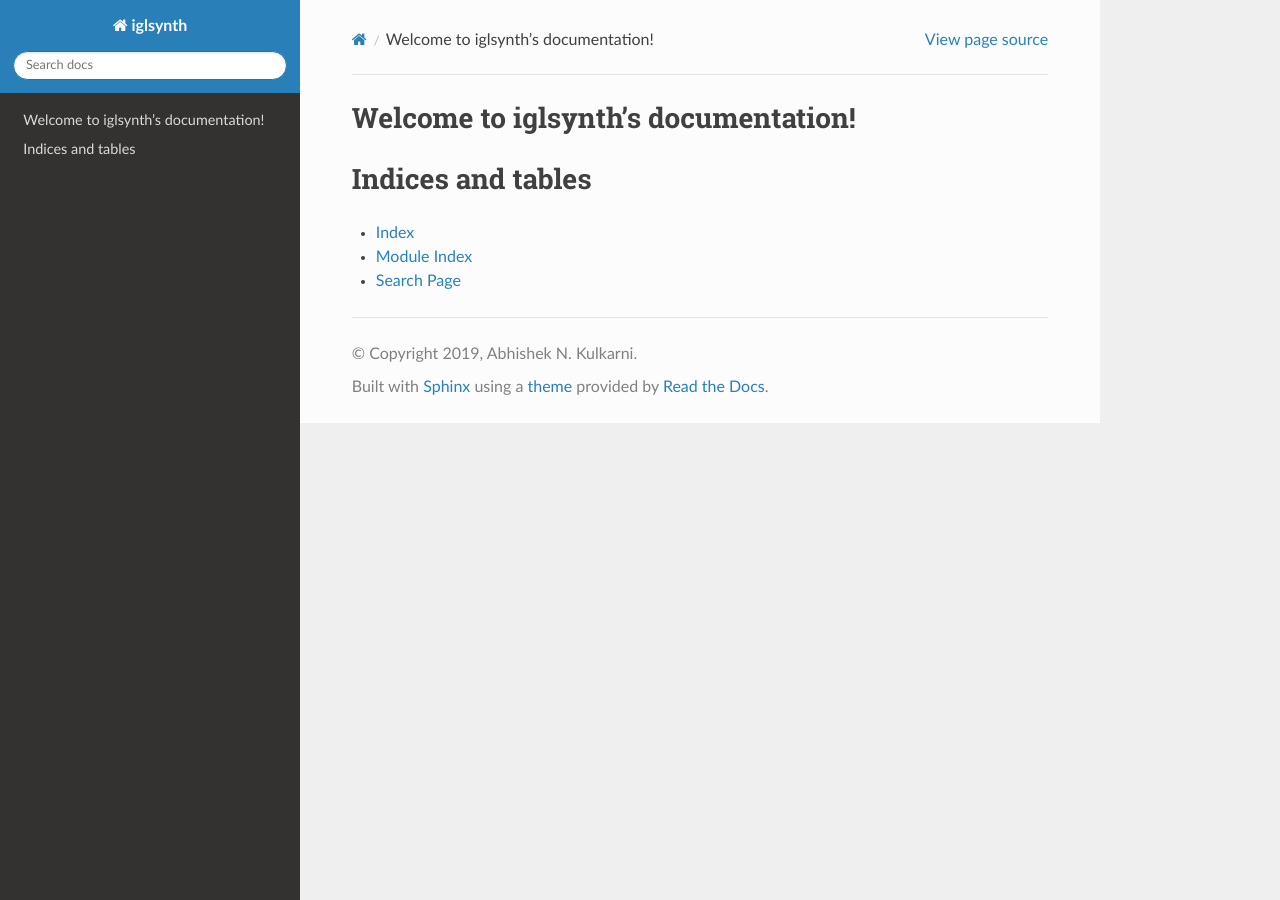
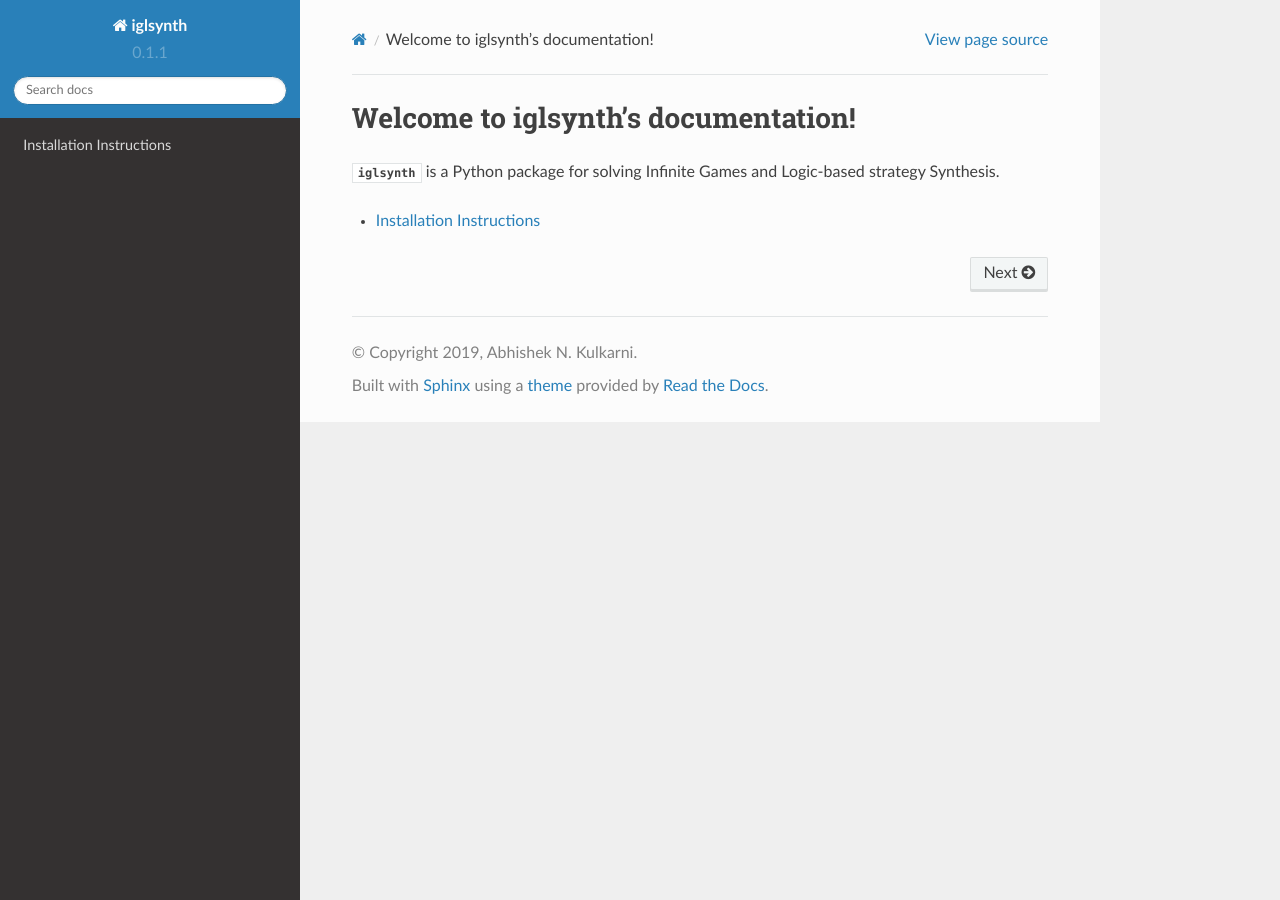
Before and after one commit to vvrs/iglsynth, a Sphinx documentation site: the page built from docs/source/index.rst, in a window 1280 px wide. Built offline with Sphinx 7.4.7 and the Read the Docs theme 2.0.0, drawn with Linux system fonts in a browser that asks for light colours; some of the changed lines change nothing that is shown.

Commit message:
Added doc: Installation Instructions

````diff
--- a/docs/source/conf.py
+++ b/docs/source/conf.py
@@ -12,9 +12,9 @@
 # add these directories to sys.path here. If the directory is relative to the
 # documentation root, use os.path.abspath to make it absolute, like shown here.
 #
-# import os
-# import sys
-# sys.path.insert(0, os.path.abspath('.'))
+import os
+import sys
+sys.path.insert(0, os.path.dirname(os.path.dirname(os.path.dirname(__file__))))
 
 
 # -- Project information -----------------------------------------------------
@@ -24,9 +24,9 @@
 author = 'Abhishek N. Kulkarni'
 
 # The short X.Y version
-version = ''
+version = '0.1.1'
 # The full version, including alpha/beta/rc tags
-release = '0.1.1'
+release = ''
 
 
 # -- General configuration ---------------------------------------------------
@@ -46,6 +46,7 @@
     'sphinx.ext.mathjax',
     'sphinx.ext.ifconfig',
     'sphinx.ext.viewcode',
+    'recommonmark'
 ]
 
 # Add any paths that contain templates here, relative to this directory.
@@ -54,8 +55,8 @@
 # The suffix(es) of source filenames.
 # You can specify multiple suffix as a list of string:
 #
-# source_suffix = ['.rst', '.md']
-source_suffix = '.rst'
+source_suffix = ['.rst', '.md']
+# source_suffix = '.rst'
 
 # The master toctree document.
 master_doc = 'index'
--- a/docs/source/index.rst
+++ b/docs/source/index.rst
@@ -1,20 +1,13 @@
-.. iglsynth documentation master file, created by
-   sphinx-quickstart on Thu Aug  1 20:03:45 2019.
-   You can adapt this file completely to your liking, but it should at least
-   contain the root `toctree` directive.
+Welcome to iglsynth's documentation!
+===========================================
 
-Welcome to iglsynth's documentation!
-====================================
 
-.. toctree::
-   :maxdepth: 2
-   :caption: Contents:
+:mod:`iglsynth` is a Python package for solving Infinite Games and Logic-based strategy Synthesis.
 
 
 
-Indices and tables
-==================
 
-* :ref:`genindex`
-* :ref:`modindex`
-* :ref:`search`
+.. toctree::
+    :maxdepth: 1
+
+    install
--- /dev/null
+++ b/docs/source/install.md
@@ -0,0 +1,156 @@
+# Installation Instructions
+
+The easiest way to install `iglsynth` is  using [Docker](https://www.docker.com/). The installation instructions for docker are available at these links: [Ubuntu](https://docs.docker.com/v17.09/engine/installation/linux/docker-ce/ubuntu/), [Mac](https://docs.docker.com/v17.09/docker-for-mac/install/) and [Windows](https://docs.docker.com/v17.09/docker-for-windows/install/). For users who do not want to use Docker, the installation instructions are given in section [Install from Source](http://localhost:63342/iglsynth/docs/build/install.html#install-from-source).
+
+
+
+We provide two docker images aimed at users and developers.
+
+* **For users:** The docker image has the latest version of `iglsynth` installed along with its dependencies. The docker image can be used as remote interpreter for Python.
+* **For developers:** The docker image only comes with dependencies installed. The developers must mount the repository while creating a docker container, and use docker image as remote interpreter for Python.
+
+
+
+The following instructions assume the Python IDE used is [JetBrains PyCharm Professional](https://www.jetbrains.com/pycharm/) which supports [Remote Interpreter using Docker](https://www.jetbrains.com/help/pycharm/using-docker-as-a-remote-interpreter.html).
+
+
+
+
+
+## Install using Docker: for Users
+
+Assuming PyCharm are already installed and docker service is running.
+
+1. Get the docker image - `abhibp1993/iglsynth:latest`
+
+   ```bash
+   docker pull abhibp1993/iglsynth
+   ```
+
+
+
+2. Configure PyCharm to use Python 3.7 from docker image as remote interpreter as follows.
+   * Create a new project / open a project: <ProjectName>.
+   * Go to `PyCharm --> File --> Settings`.
+   * In the left navigation menu go to `Build, Execution and Deployment --> Docker`.
+   * Click the `+` to add a new Docker server. Provide a name to server, and select `Unix Socket` for `Connect to Docker daemon with ` section.
+   * In the left navigation menu, go to `Project: <ProjectName> --> Project Interpreter` .
+   * Click on gear symbol next to `Project Interpreter` and select `Add`.
+   * In the pop-up window, select `Docker` from left navigation menu.
+   * Select the server you created and set `Image Name: abhibp1993/iglsynth` and `Python Project Interpreter: python3`
+   * Select `OK` to exit pop-up window, and then `Apply` and `OK` to exit settings.
+   * The PyCharm will take some time updating skeletons – and you are all set!
+
+
+
+
+
+## Install using Docker: for Developers
+
+Assuming PyCharm are already installed and docker service is running.
+
+1. Get the docker image - `abhibp1993/iglsynth:dev`
+
+   ```bash
+   docker pull abhibp1993/iglsynth:dev
+   ```
+
+
+
+2. Clone the repository from Github somewhere, say `/home/projects/iglsynth`
+
+   ```bash
+   git clone https://github.com/abhibp1993/iglsynth.git
+   ```
+
+    It is a patience demanding process! &nbsp;
+
+3. Open the project in PyCharm.
+
+   * Open PyCharm.
+
+   * Go to `File --> Open`, navigate to `/home/iglsynth`, and select `Open`.
+
+
+
+    &nbsp;
+
+4. Configure PyCharm to use Python 3.7 from docker image as remote interpreter as follows.
+
+   - Go to `PyCharm --> File --> Settings`.
+
+   - In the left navigation menu go to `Build, Execution and Deployment --> Docker`.
+
+   - Click the `+` to add a new Docker server. Provide a name to server, and select `Unix Socket` for `Connect to Docker daemon with ` section.
+
+   - In the left navigation menu, go to `Project: <ProjectName> --> Project Interpreter` .
+
+   - Click on gear symbol next to `Project Interpreter` and select `Add`.
+
+   - In the pop-up window, select `Docker` from left navigation menu.
+
+   - Select the server you created and set `Image Name: abhibp1993/iglsynth` and `Python Project Interpreter: python3`
+
+   - Select `OK` to exit pop-up window, and then `Apply` and `OK` to exit settings.
+
+   - The PyCharm will take some time updating skeletons – and you are all set!
+
+
+
+    &nbsp;
+
+5. At this moment, you should be able to run examples, tests using usual run/debug process `Run --> Run <filename>` or `Run --> Debug <filename>`.
+
+   * It may happen that `Debug` process may not start properly sometime with error saying “ports cannot be opened” or similar. In this case, try restarting PyCharm and Docker service in that case.
+
+    &nbsp;
+
+
+
+6. **Generating Documentation:** The docker image comes with documentation tools installed. Follow the instructions to generate documentation. [Note: The instructions are written for Ubuntu, but similar workflow can be followed for Mac/Windows)
+
+   * Open a terminal window and run
+
+     ```bash
+     docker run -it -v /home/projects/iglsynth:/home/iglsynth abhibp1993/iglsynth:dev
+     ```
+
+     to create a new container of image while mounting the local `iglsynth` directory at `/home/iglsynth` directory within container.
+
+
+
+   * Now, navigate to `docs` folder within docker container and run `sphinx-build` as follows,
+
+     ```bash
+     cd /home/iglsynth/docs
+     sphinx-build -b html source build
+     ```
+
+     The documentation will be generated in `docs/build` directory, which can be accessed  from `index.html`.
+
+
+
+
+
+## Install from Source
+
+`iglsynth` depends on following C++/Python packages.
+
+* [Python >= 3.7.x](https://www.python.org/downloads/)
+* [graph_tool](https://graph-tool.skewed.de/)
+* [spot](https://spot.lrde.epita.fr/)
+* [pytest](https://docs.pytest.org/en/latest/index.html)
+
+
+
+The packages `graph_tool` and `spot` are both written in C++ and use python binding to expose their respective functionality. All the tools can be installed using `apt-get` package manager for `Ubuntu 19.04` and above. However, for any other operating system (or version of Ubuntu), these packages must be compiled from source (see respective web-pages for instructions).
+
+**Warning:** `spot` and `graph_tool` have several dependencies that must be installed from source too (due to version requirements). It is a patience demanding process!
+
+Once the dependencies are installed, installing `iglsynth` can be done using following instructions
+
+```bash
+git clone https://github.com/abhibp1993/iglsynth.git
+cd iglsynth
+python3 setup.py install
+```
````
Also changed, not shown: 2 other files.
